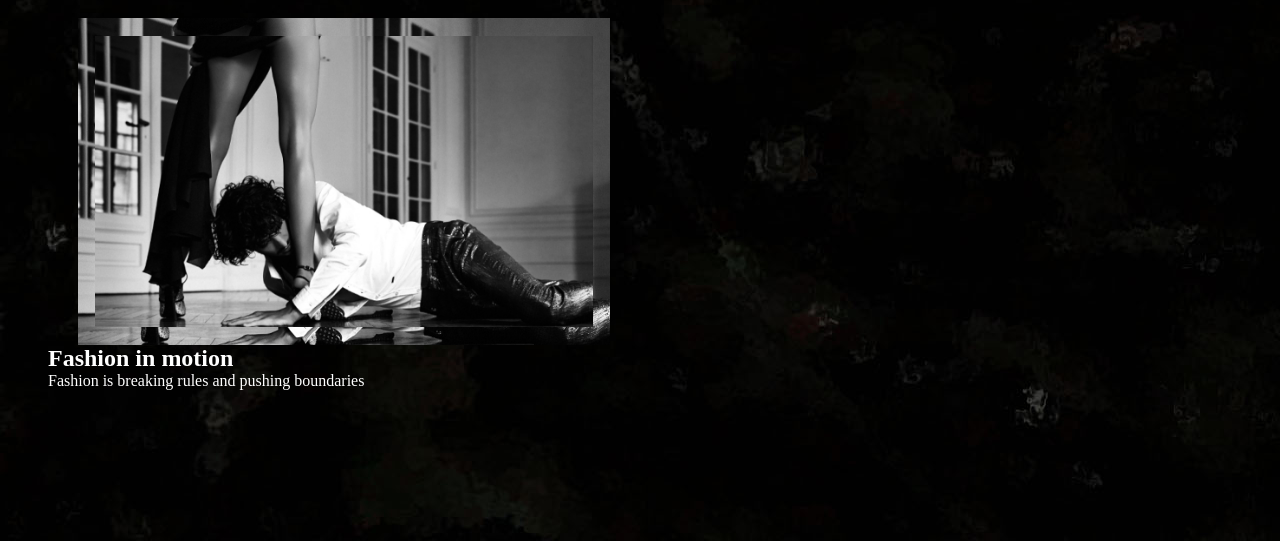
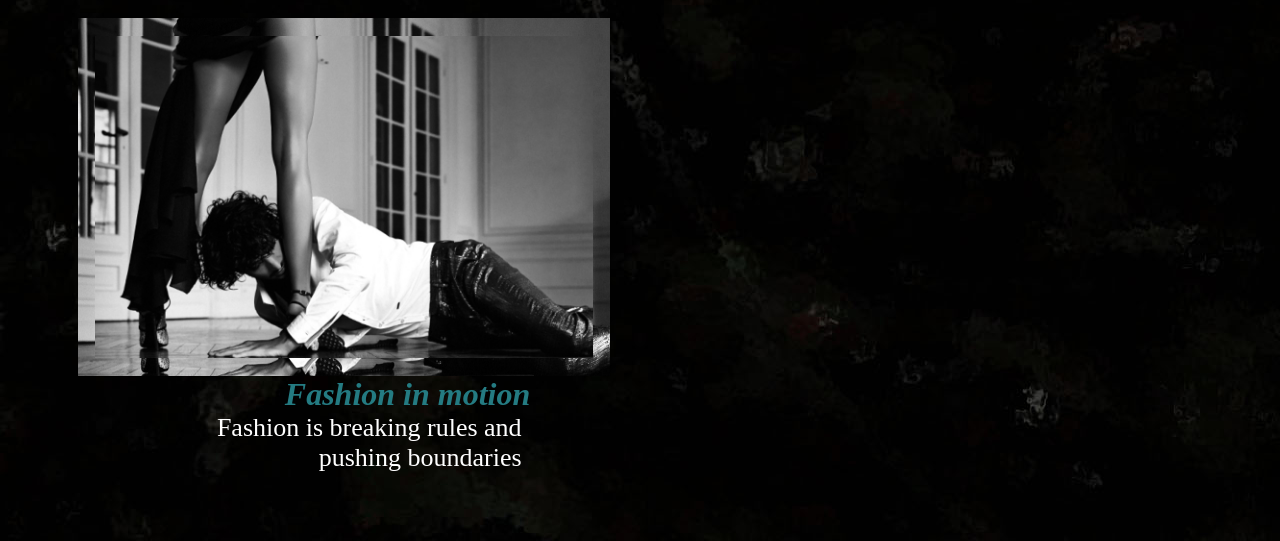
Before and after one commit to KamajiiSC/fashion-concept, a plain HTML site: page index.html in a window 1280 px wide. Shown: the part 259-800 px from the top of the page. Drawn offline with Linux system fonts and the light colour scheme; a web font is replaced by a local one.

Commit message:
changed scss var names and styled quote

```diff
--- a/SCSS/_config.scss
+++ b/SCSS/_config.scss
@@ -3,4 +3,5 @@ $background: url("../resources/bg.jpg");
 $main-text: white;
 $secondary-text: #247B82;
 $title-font: 80px;
-$nav-font: 26px;
+$s-font: 26px;
+$m-font: 32px;
--- a/SCSS/style.scss
+++ b/SCSS/style.scss
@@ -33,7 +33,7 @@ header{
       li a{
         text-decoration: none;
         color: $main-text;
-        font-size: $nav-font;
+        font-size: $s-font;
       }
     }
   }
@@ -81,6 +81,23 @@ main{
       }
     }
 
+    #quote{
+      width: 100%;
+      text-align: left;
+
+      h2{
+        margin-left: 40%;
+        font-size: $m-font;
+        font-style: italic;
+        color: $secondary-text;
+      }
+      p{
+        margin-right: 20%;
+        text-align: right;
+        font-size: $s-font;
+      }
+    }
+
   }
 
   .right-side-container{
--- a/index.html
+++ b/index.html
@@ -32,9 +32,11 @@
 
       <img id="floor" src="./resources/floor-picture.jpg" alt="Man on floor">
 
-      <h2 class="sub-header">Fashion in motion</h2>
-      <p class="blurb">Fashion is breaking rules and
-        pushing boundaries</p>
+      <section id="quote">
+        <h2 class="sub-header">Fashion in motion</h2>
+        <p class="blurb">Fashion is breaking rules and <br />
+          pushing boundaries</p>
+      </section>
     </section>
 
     <section class="right-side-container">
```
Also changed, not shown: CSS/style.css, 1 other file.
